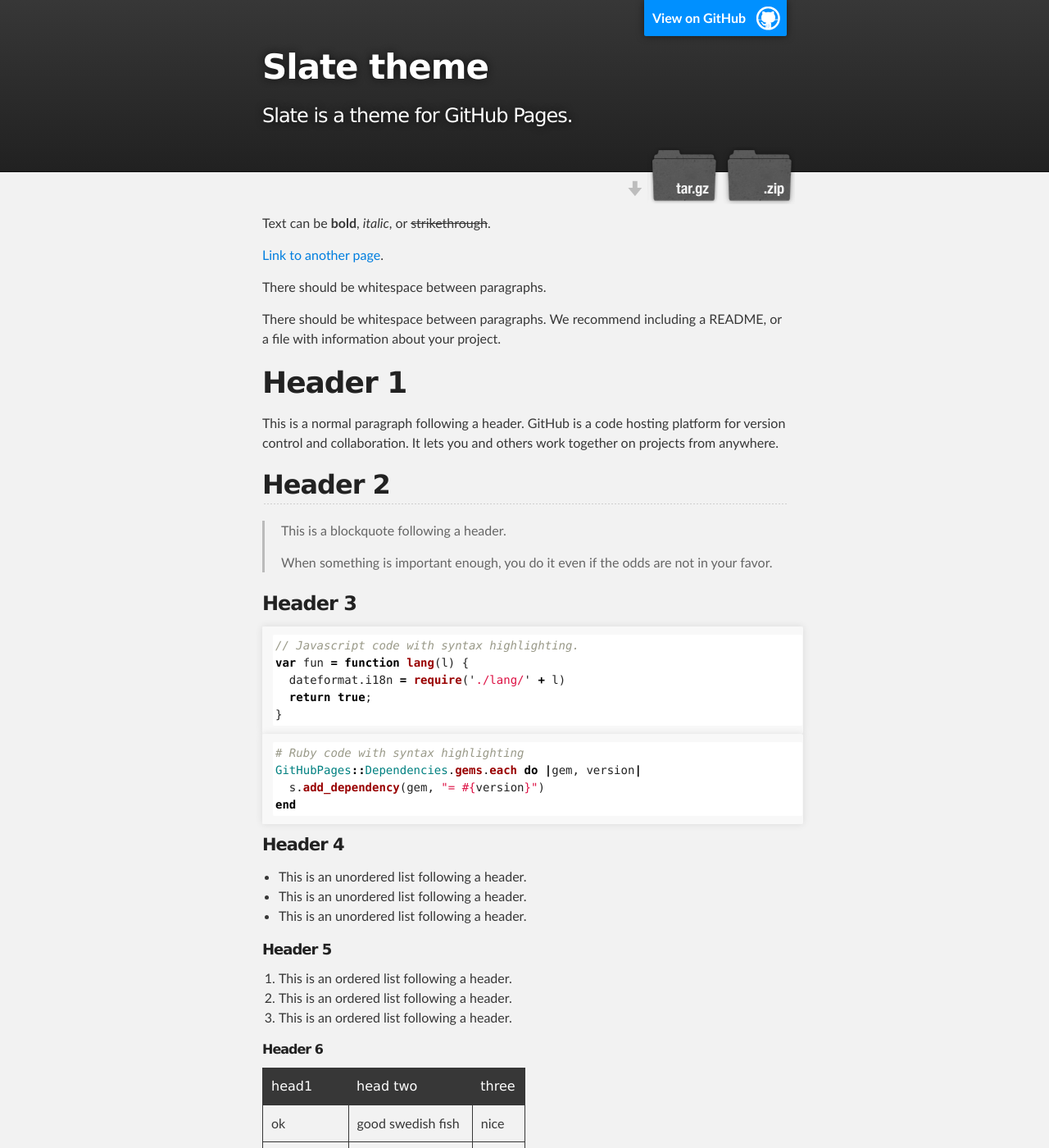
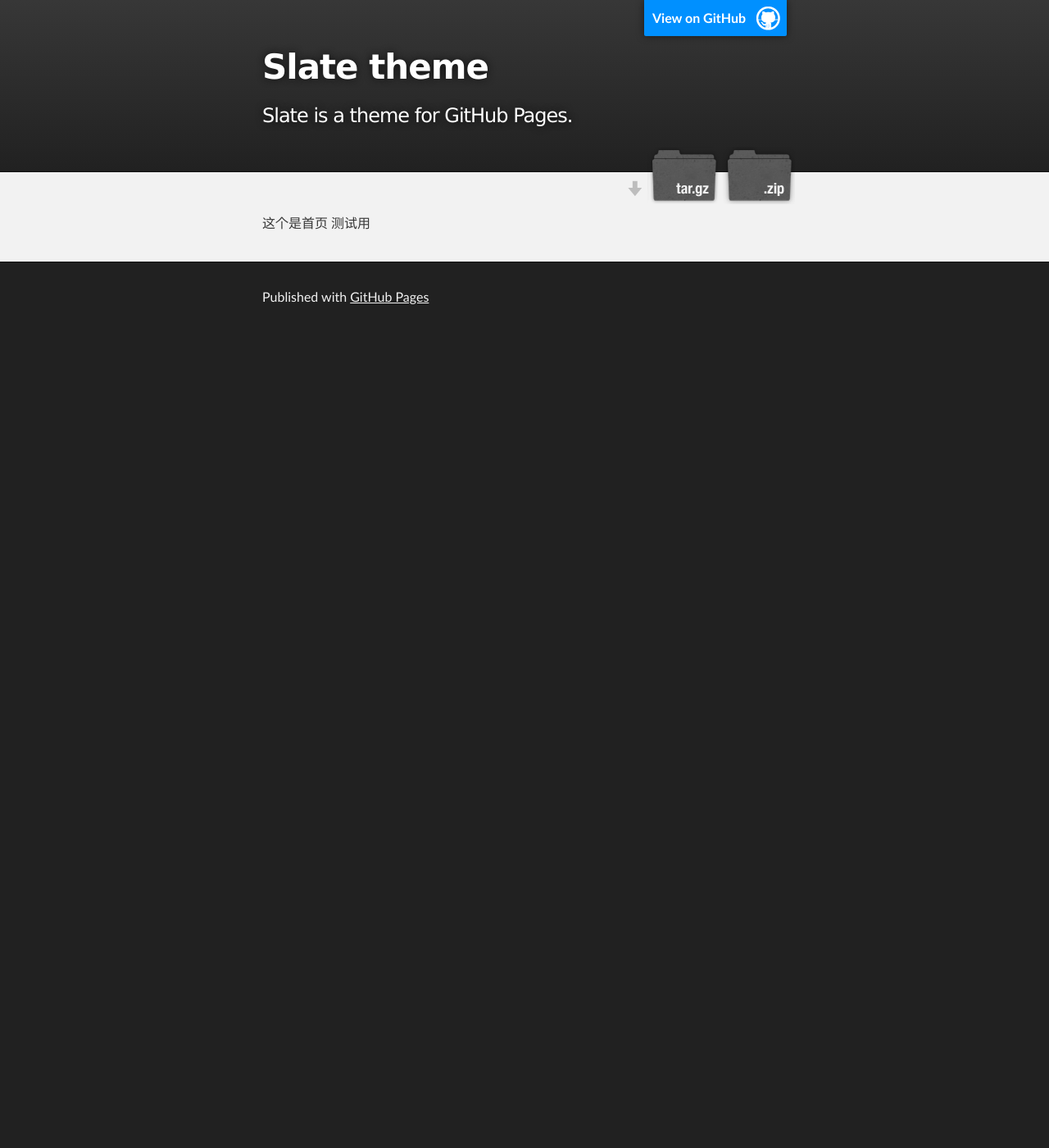
Before and after one commit to V-Yamato/V-Yamato.github.io, a Jekyll site: the page built from index.md, in a window 1280 px wide and 1400 px high. Shown: the whole window at 82% size. Built offline with Jekyll 4.4.1, drawn with Linux system fonts in a browser that asks for light colours; some of the changed text lies outside the part shown.

Commit message:
删除模板的信息

````diff
--- a/index.md
+++ b/index.md
@@ -2,122 +2,4 @@
 layout: default
 ---
 
-Text can be **bold**, _italic_, or ~~strikethrough~~.
-
-[Link to another page](another-page).
-
-There should be whitespace between paragraphs.
-
-There should be whitespace between paragraphs. We recommend including a README, or a file with information about your project.
-
-# [](#header-1)Header 1
-
-This is a normal paragraph following a header. GitHub is a code hosting platform for version control and collaboration. It lets you and others work together on projects from anywhere.
-
-## [](#header-2)Header 2
-
-> This is a blockquote following a header.
->
-> When something is important enough, you do it even if the odds are not in your favor.
-
-### [](#header-3)Header 3
-
-```js
-// Javascript code with syntax highlighting.
-var fun = function lang(l) {
-  dateformat.i18n = require('./lang/' + l)
-  return true;
-}
-```
-
-```ruby
-# Ruby code with syntax highlighting
-GitHubPages::Dependencies.gems.each do |gem, version|
-  s.add_dependency(gem, "= #{version}")
-end
-```
-
-#### [](#header-4)Header 4
-
-*   This is an unordered list following a header.
-*   This is an unordered list following a header.
-*   This is an unordered list following a header.
-
-##### [](#header-5)Header 5
-
-1.  This is an ordered list following a header.
-2.  This is an ordered list following a header.
-3.  This is an ordered list following a header.
-
-###### [](#header-6)Header 6
-
-| head1        | head two          | three |
-|:-------------|:------------------|:------|
-| ok           | good swedish fish | nice  |
-| out of stock | good and plenty   | nice  |
-| ok           | good `oreos`      | hmm   |
-| ok           | good `zoute` drop | yumm  |
-
-### There's a horizontal rule below this.
-
-* * *
-
-### Here is an unordered list:
-
-*   Item foo
-*   Item bar
-*   Item baz
-*   Item zip
-
-### And an ordered list:
-
-1.  Item one
-1.  Item two
-1.  Item three
-1.  Item four
-
-### And a nested list:
-
-- level 1 item
-  - level 2 item
-  - level 2 item
-    - level 3 item
-    - level 3 item
-- level 1 item
-  - level 2 item
-  - level 2 item
-  - level 2 item
-- level 1 item
-  - level 2 item
-  - level 2 item
-- level 1 item
-
-### Small image
-
-![](https://assets-cdn.github.com/images/icons/emoji/octocat.png)
-
-### Large image
-
-![](https://guides.github.com/activities/hello-world/branching.png)
-
-
-### Definition lists can be used with HTML syntax.
-
-<dl>
-<dt>Name</dt>
-<dd>Godzilla</dd>
-<dt>Born</dt>
-<dd>1952</dd>
-<dt>Birthplace</dt>
-<dd>Japan</dd>
-<dt>Color</dt>
-<dd>Green</dd>
-</dl>
-
-```
-Long, single-line code blocks should not wrap. They should horizontally scroll if they are too long. This line should be long enough to demonstrate this.
-```
-
-```
-The final element.
-```
+这个是首页 测试用
````
